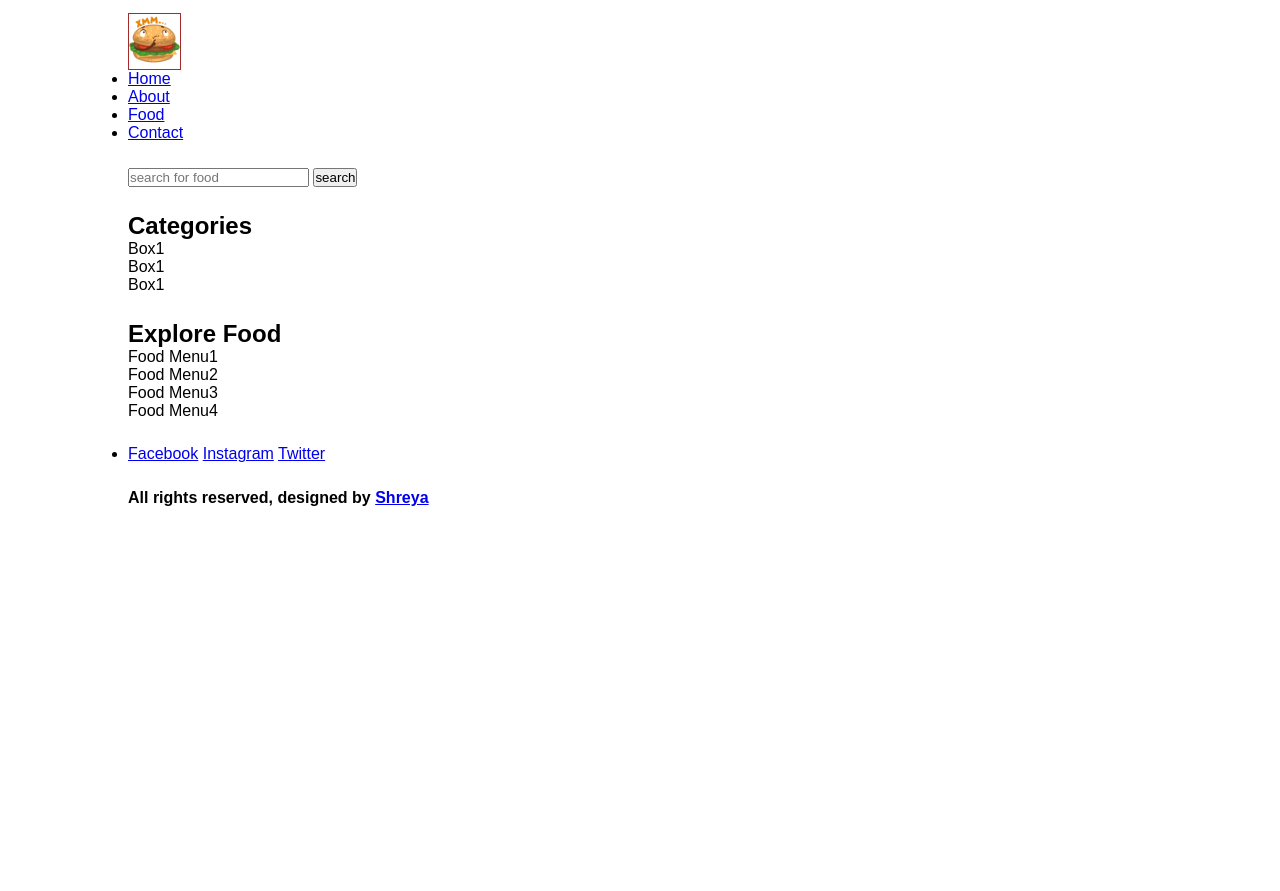
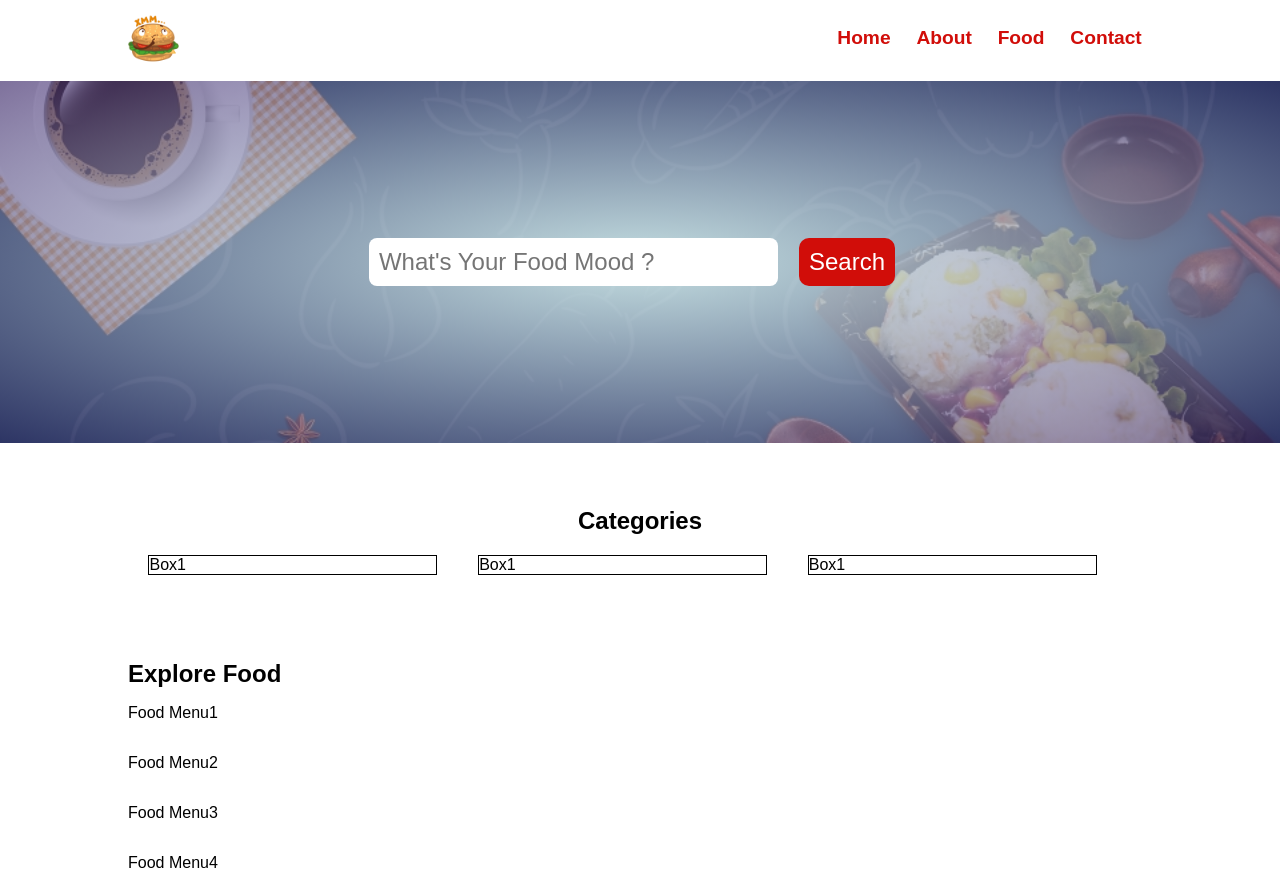
Before and after one commit to shreyacasm/yummy-tummy, a plain HTML site: page index.html in a window 1280 px wide. Shown: the top 891 px of the page. Before the commit the page ends 800 px from the top, so only its background shows below. Drawn offline with Linux system fonts and the light colour scheme.

Commit message:
nav n search

```diff
--- a/index.html
+++ b/index.html
@@ -12,11 +12,11 @@
 <body>
     <!-- nav starts-->
     <section class="navbar">
-        <div class="container">
+        <div class="container navbar">
             <div class="logo">
-                <img src="images/logo1.png" alt="food-logo" class="img-responsive">
+            <img src="images/logo1.png" alt="food-logo" class="img-responsive" >
             </div>
-            <div class="menu">
+            <div class="menu text-right">
                 <ul>
                     <li>
                         <a href="#">Home</a>
@@ -32,16 +32,17 @@
                     </li>
                 </ul>
             </div>
+            <div class="clearfix"></div>
         </div>
     </section>
     <!-- nav ends-->
 
     <!-- search part starts-->
-    <section class="search-food">
+    <section class="food-search text-center">
         <div class="container">
             <form action="">
-                <input type="search" name="search" placeholder="search for food">
-                <input type="submit" name="submit" value="search">
+                <input type="search" name="search" placeholder="What's Your Food Mood ?">
+                <input type="submit" name="submit" value="Search" class="btn">
             </form>
         </div>
     </section>
@@ -50,13 +51,14 @@
     <!-- categories part starts-->
     <section class="categories">
         <div class="container">
-            <h2>Categories</h2>
+            <h2 class="text-center">Categories</h2>
             <div class="box">Box1</div>
 
             <div class="box">Box1</div>
 
             <div class="box">Box1</div>
         </div>
+        <div class="clearfix"></div>
     </section>
     <!-- categories part ends-->
 
--- a/style/style.css
+++ b/style/style.css
@@ -2,6 +2,7 @@
     Author: Shreya
     theme: MAF: mad about food
 */
+ /* common css for body */
 *{
     margin: 0;
     padding: 0;
@@ -12,14 +13,86 @@
     margin: 0 auto;
     padding: 1%;
 }
-
-.logo{
-
-    border: 1px solid brown;
-    height: auto;
-    width: 5%;
-
-}
 .img-responsive{
     width: 100%;
 }
+.text-right{
+    text-align: right;
+}
+.text-center{
+    text-align: center;
+}
+.btn{
+    padding: 1%;
+    border: none;
+    font-size: 1.5rem;
+    background-color:  #d10d09;
+    color: white;
+    margin: 1rem;
+    border-radius: 10px;
+}
+.btn:hover{
+    background-color: #911111;
+    cursor: pointer;
+}
+a{
+    color: #d10d09;
+    text-decoration: none;
+}
+a:hover{
+    color: #911111;
+}
+/* css for nav */
+.navbar{
+    background-color: rgb(255, 255, 255);
+}
+.logo{
+    height: auto;
+    width: 5%;
+    float: left;
+}
+.menu{
+    line-height: 50px;
+}
+.menu ul{
+    list-style-type: none;
+}
+
+.menu ul li{
+    display: inline;
+    padding: 1%;
+    font-weight: bold;
+    font-size: larger;
+}
+
+.clearfix{
+    float: none;
+    clear: both;
+}
+
+/* css for food search */
+.food-search{
+    background-image: radial-gradient(rgba(216, 239, 241, 0.897), rgba(63, 40, 114, 0.58)), url(../images/search-bg.jpg);
+    padding: 10% 0;
+    background-size: cover;
+    background-repeat: no-repeat;
+    background-position: center;
+
+}
+.food-search input[type="search"]{
+    width: 40%;
+    padding: 1%;
+    font-size: 1.5rem;
+    border: none;
+    border-radius: 8px;
+}
+/* css for categories */
+.categories{
+    padding: 4% 0;
+}
+.box{
+    border: 1px solid black;
+    width: 28%;
+    float: left;
+    margin: 2%;
+}
```
Also changed, not shown: images/search-bg.jpg (added).
